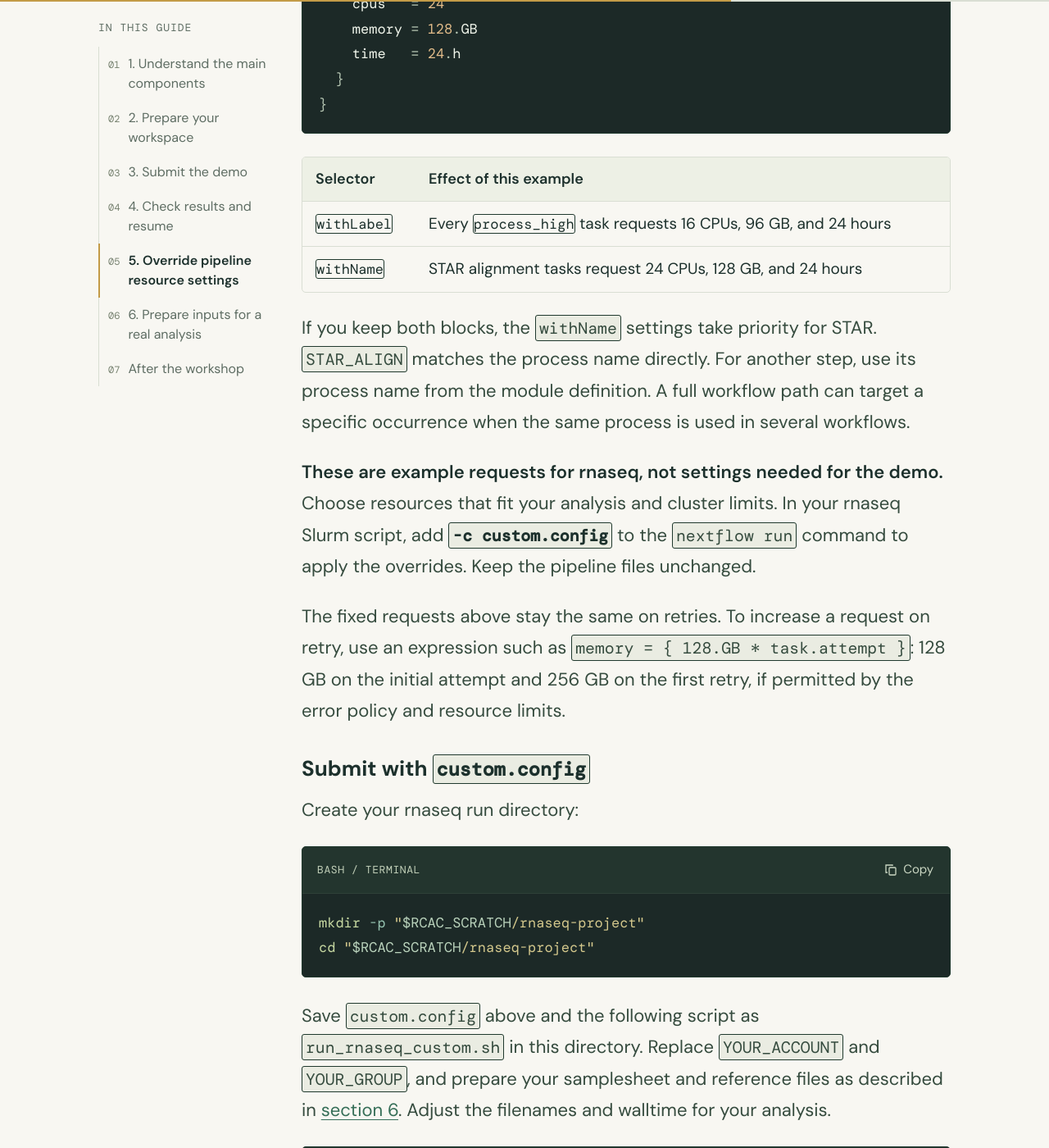
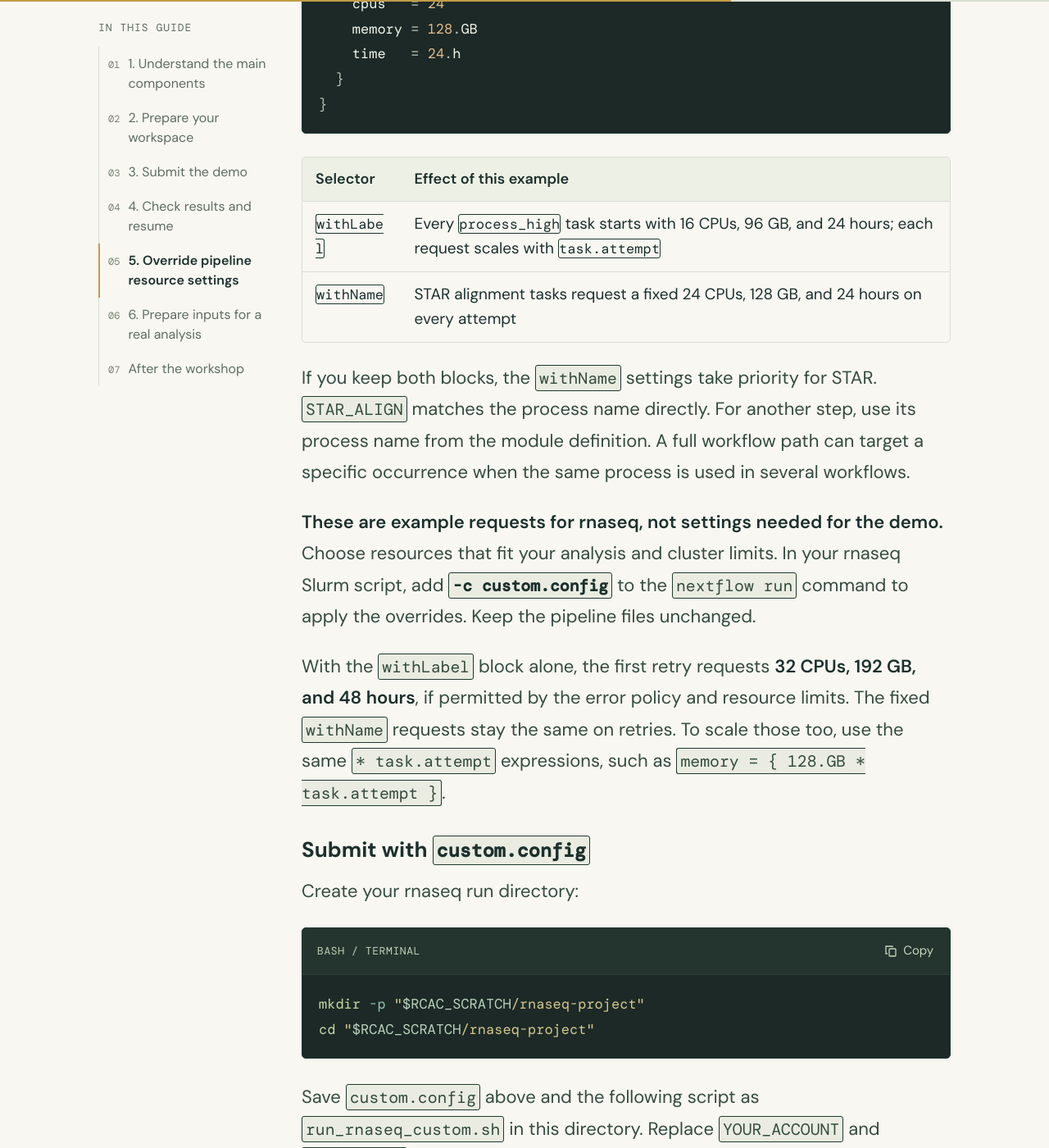
Before and after one commit to zhan4429/PurdueNfWorkshop, a Jekyll site: the page built from nf-core.md, in a window 1280 px wide and 1400 px high, scrolled down 13031 px. Shown: the whole window at 82% size. Built offline with Jekyll 4.4.1, drawn with Linux system fonts in a browser that asks for light colours; some web fonts are replaced; some of the changed text lies outside the part shown.

Commit message:
Scale process_high resource overrides with task attempts

````diff
--- a/nf-core.md
+++ b/nf-core.md
@@ -277,11 +277,11 @@ Save the following as `custom.config` in your **rnaseq run directory**. It shows
 
 ```groovy
 process {
-  // Change every process with the process_high label.
+  // Scale resources on retry for tasks with the process_high label.
   withLabel: 'process_high' {
-    cpus   = 16
-    memory = 96.GB
-    time   = 24.h
+    cpus   = { 16    * task.attempt }
+    memory = { 96.GB * task.attempt }
+    time   = { 24.h  * task.attempt }
   }
 
   // Change tasks named STAR_ALIGN.
@@ -295,14 +295,14 @@ process {
 
 | Selector | Effect of this example |
 | --- | --- |
-| `withLabel` | Every `process_high` task requests 16 CPUs, 96 GB, and 24 hours |
-| `withName` | STAR alignment tasks request 24 CPUs, 128 GB, and 24 hours |
+| `withLabel` | Every `process_high` task starts with 16 CPUs, 96 GB, and 24 hours; each request scales with `task.attempt` |
+| `withName` | STAR alignment tasks request a fixed 24 CPUs, 128 GB, and 24 hours on every attempt |
 
 If you keep both blocks, the `withName` settings take priority for STAR. `STAR_ALIGN` matches the process name directly. For another step, use its process name from the module definition. A full workflow path can target a specific occurrence when the same process is used in several workflows.
 
 **These are example requests for rnaseq, not settings needed for the demo.** Choose resources that fit your analysis and cluster limits. In your rnaseq Slurm script, add **`-c custom.config`** to the `nextflow run` command to apply the overrides. Keep the pipeline files unchanged.
 
-The fixed requests above stay the same on retries. To increase a request on retry, use an expression such as `memory = { 128.GB * task.attempt }`: 128 GB on the initial attempt and 256 GB on the first retry, if permitted by the error policy and resource limits.
+With the `withLabel` block alone, the first retry requests **32 CPUs, 192 GB, and 48 hours**, if permitted by the error policy and resource limits. The fixed `withName` requests stay the same on retries. To scale those too, use the same `* task.attempt` expressions, such as `memory = { 128.GB * task.attempt }`.
 
 ### Submit with `custom.config`
 
````
